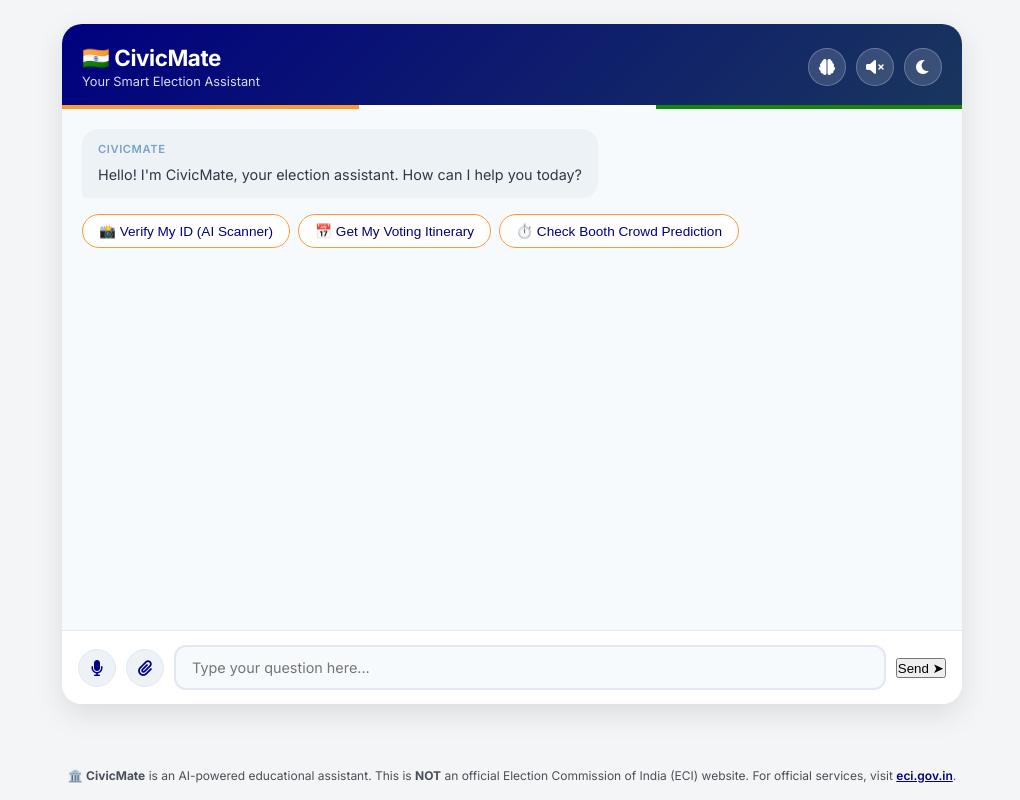
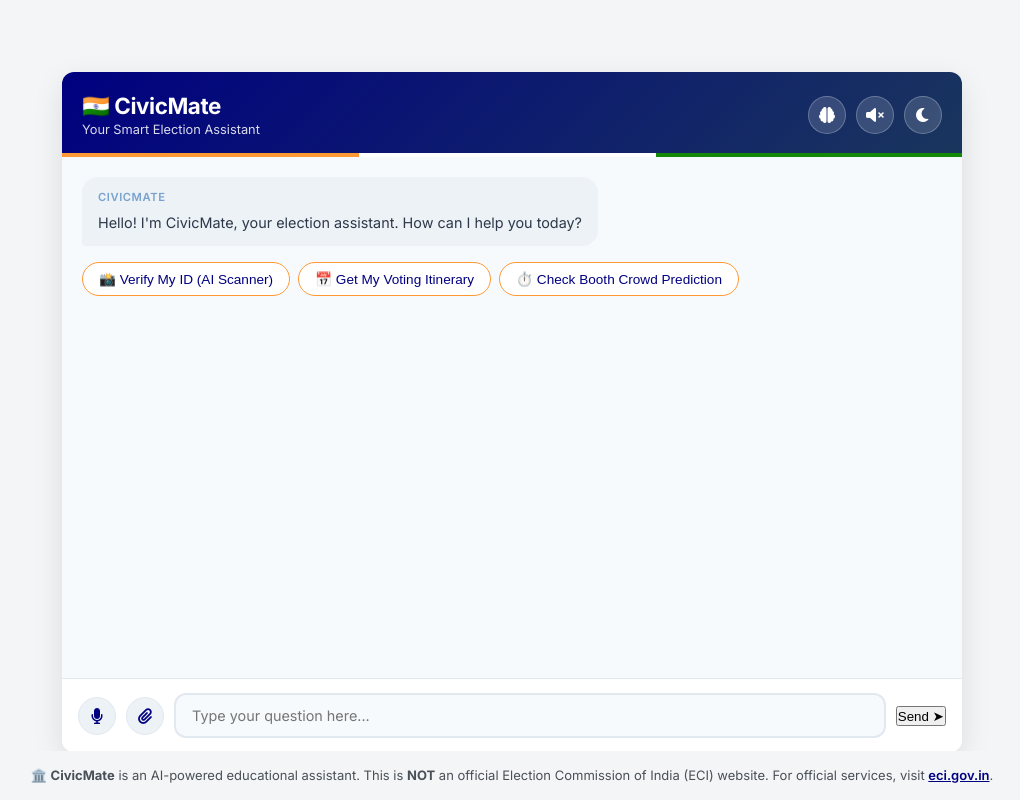
Before and after one commit to suryakranthallu/CivicMate-Election-Assistant, a Flask app: page / in a window 1280 px wide. Shown: the whole page, without its empty margins (128-1148 px from the left). Run offline with Flask 3, Linux system fonts and the light colour scheme.

Commit message:
fix: force centered layout with !important overrides, kill purple dark-mode bg

```diff
--- a/static/style.css
+++ b/static/style.css
@@ -7,25 +7,31 @@
 
 body {
     font-family: 'Inter', 'Segoe UI', Tahoma, Geneva, Verdana, sans-serif;
-    background: #f4f5f7;
-    display: flex;
-    flex-direction: column;
-    justify-content: space-between;
-    align-items: center;
-    min-height: 100vh;
-    padding: 24px 16px 0;
+    background-color: #f4f5f7 !important;
+    background-image: none !important;
+    display: flex !important;
+    flex-direction: column !important;
+    justify-content: center !important;
+    align-items: center !important;
+    min-height: 100vh !important;
+    padding: 24px 16px 0 !important;
     transition: background 0.4s ease;
 }
 
 /* ===== DISCLAIMER FOOTER ===== */
 .disclaimer-footer {
-    width: 100%;
-    text-align: center;
-    padding: 15px 16px;
-    font-size: 12px;
-    color: #495057;
+    position: fixed !important;
+    bottom: 0 !important;
+    left: 0 !important;
+    width: 100% !important;
+    text-align: center !important;
+    padding: 15px 16px !important;
+    font-size: 13px !important;
+    color: #495057 !important;
+    background: #f4f5f7 !important;
     line-height: 1.5;
     flex-shrink: 0;
+    z-index: 100;
 }
 
 .disclaimer-footer strong {
@@ -74,22 +80,25 @@ body {
 
 /* ===== CHAT CONTAINER ===== */
 .chat-container {
-    width: 95%;
-    max-width: 900px;
-    background: #ffffff;
-    border-radius: 20px;
-    box-shadow: 0 10px 30px rgba(0, 0, 0, 0.1);
+    position: relative !important;
+    left: auto !important;
+    right: auto !important;
+    margin: 0 auto !important;
+    width: 95% !important;
+    max-width: 900px !important;
+    background: #ffffff !important;
+    border-radius: 12px !important;
+    box-shadow: 0 10px 30px rgba(0, 0, 0, 0.1) !important;
     display: flex;
     flex-direction: column;
     flex: 1;
     max-height: 85vh;
     overflow: hidden;
-    margin: 0 auto;
     transition: background 0.4s ease, box-shadow 0.3s ease;
 }
 
 .chat-container:hover {
-    box-shadow: 0 14px 40px rgba(0, 0, 0, 0.14);
+    box-shadow: 0 14px 40px rgba(0, 0, 0, 0.14) !important;
 }
 
 /* ===== HEADER ===== */
@@ -435,7 +444,8 @@ body {
 
 /* ===== DARK MODE ===== */
 body.dark-mode {
-    background: linear-gradient(135deg, #1a1a2e 0%, #16213e 100%);
+    background-color: #111827 !important;
+    background-image: none !important;
 }
 
 body.dark-mode .chat-container {
```
